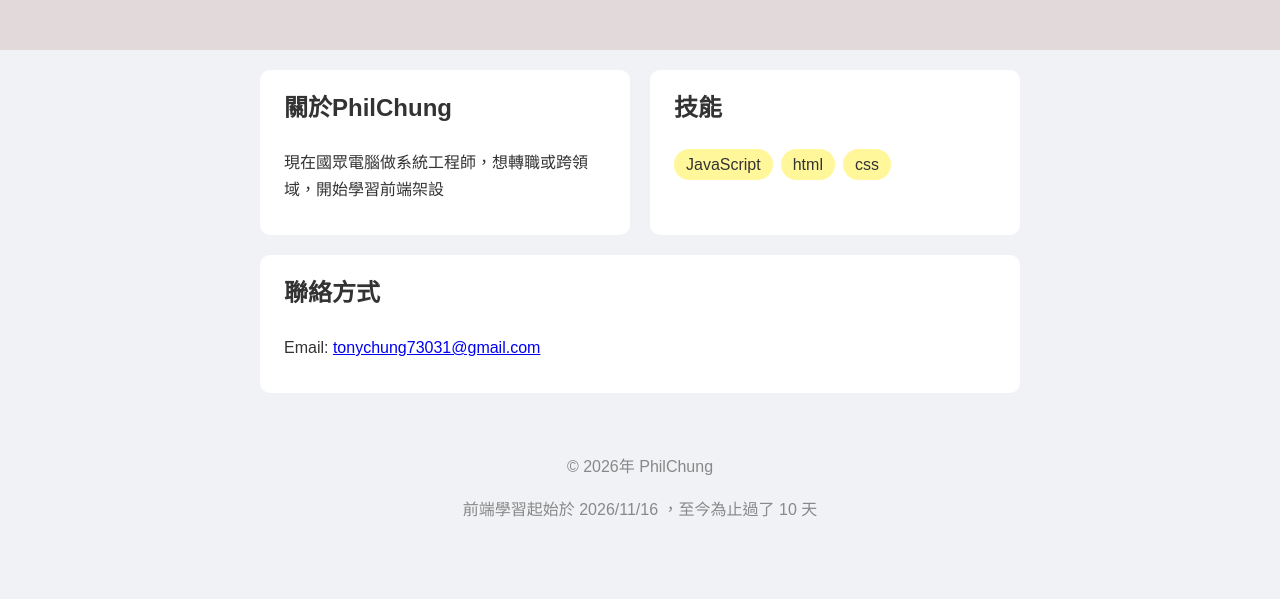
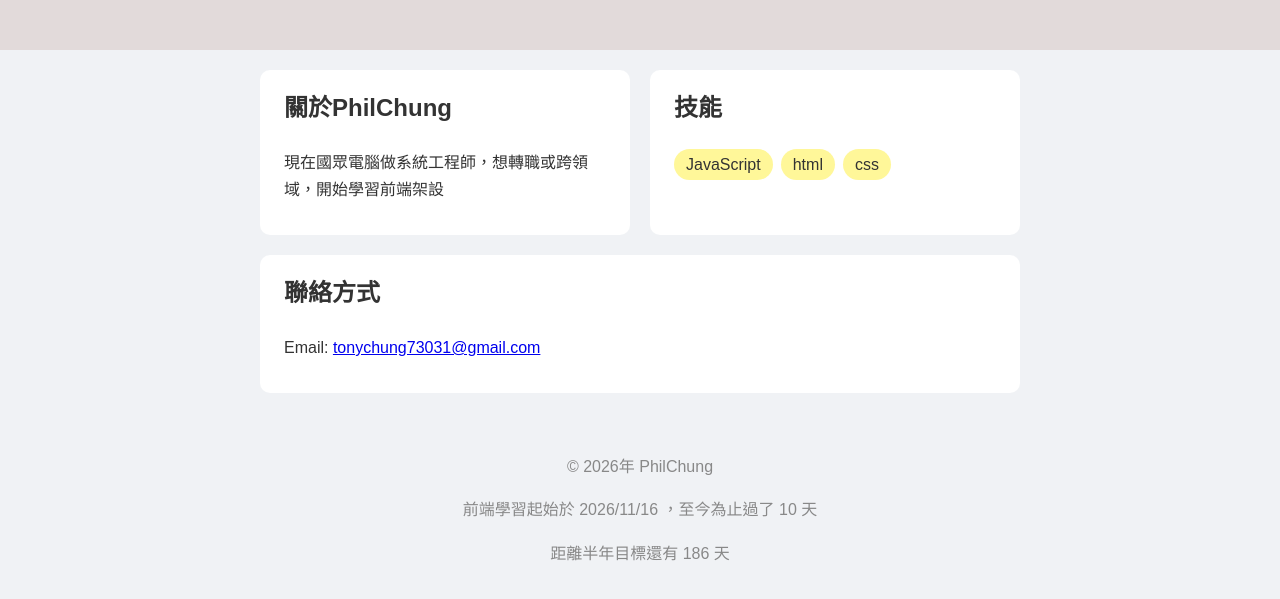
Before and after one commit to PhilBear1996/resume, a plain HTML site: page index.html in a window 1280 px wide. Shown: the part 111-710 px from the top of the page. Drawn offline with Linux system fonts and the light colour scheme.

Commit message:
add 半年目標

```diff
--- a/index.html
+++ b/index.html
@@ -36,6 +36,7 @@
         <footer>
             <p>© <span id="year"></span> PhilChung</p>
             <p>前端學習起始於 <span id="StartTime"></span> ，至今為止過了 <span id="Duration"></span> 天</p>
+            <p>距離半年目標還有 <span id="target"></span> 天</p>
         </footer>
         <script src="main.js"></script>
     </body>
--- a/main.js
+++ b/main.js
@@ -26,6 +26,9 @@ document.getElementById("OpenedTime3").textContent = now3.toLocaleString("zh-TW"
 const TimePoint = new Date(2026, 10, 16);
 const TimePoint2 = new Date();
 const TimePoint3 = Math.trunc((TimePoint2-TimePoint)/86400000);
-
 document.getElementById("StartTime").textContent = TimePoint.toLocaleDateString("zh-TW");
 document.getElementById("Duration").textContent = TimePoint3.toLocaleString("zh-TW");
+
+const targetOfDay = new Date(2027, 4, 31);
+const targetOfTimes = Math.ceil ((targetOfDay-TimePoint2)/86400000); //不到一天也算一天 Ceil
+document.getElementById("target").textContent = targetOfTimes.toLocaleString("zh-TW");
```
